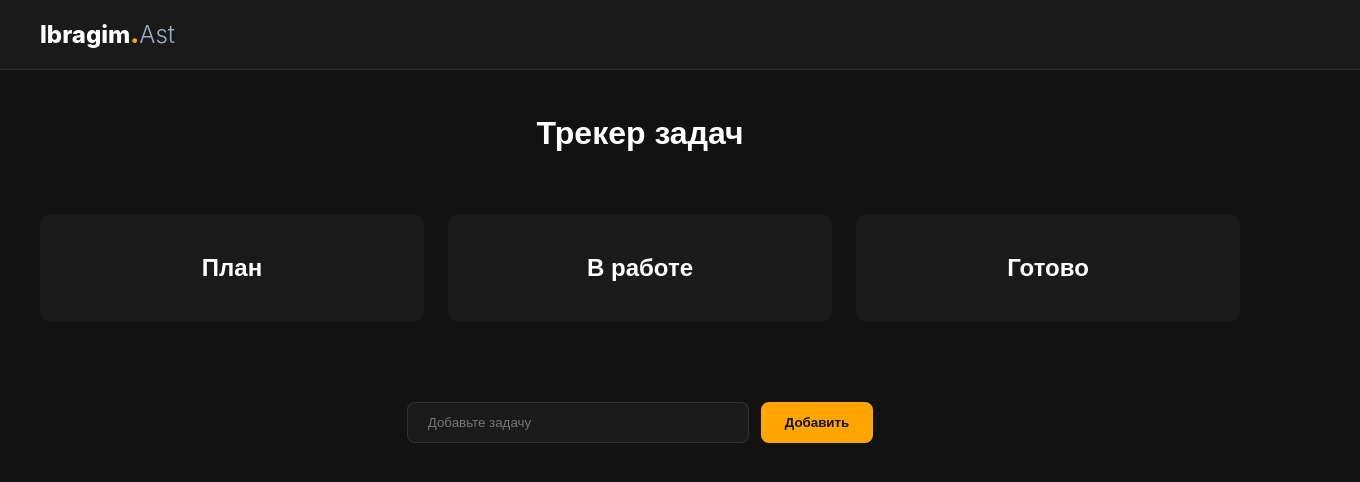
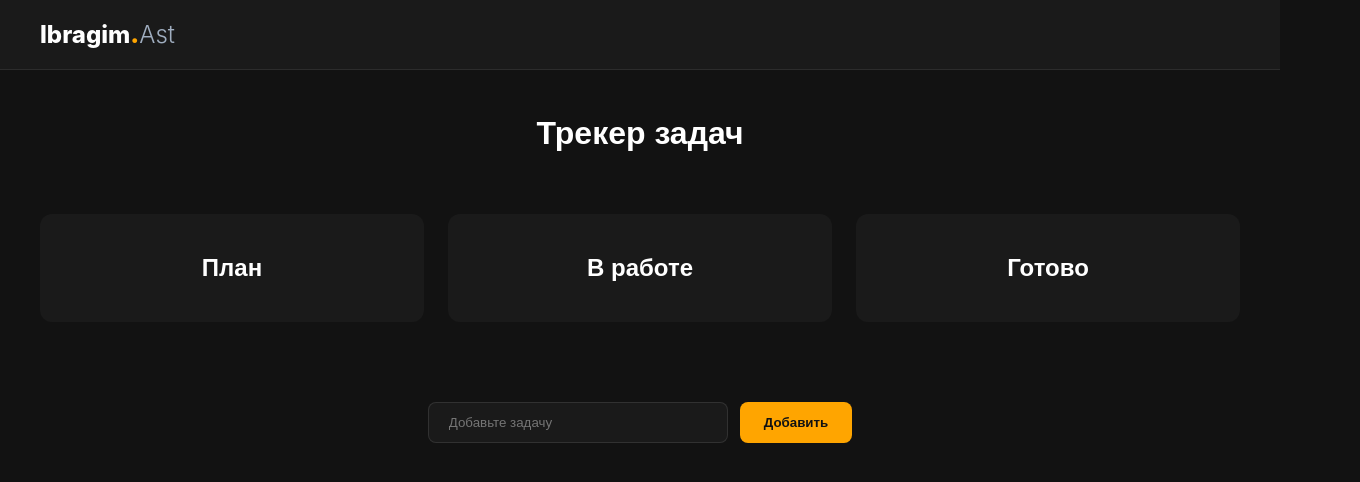
Before and after one commit to ibragim-ast/kanban-board, a React (Vite) app: page / in a window 1280 px wide. Shown: the top 482 px of the page, 1360 px wide, since content can reach past the window. Built offline with nearby package versions, Linux system fonts and the light colour scheme.

Commit message:
Исправлен баг адаптива

```diff
--- a/src/components/AddTask.module.css
+++ b/src/components/AddTask.module.css
@@ -11,9 +11,11 @@
   border: 1px solid rgba(255, 255, 255, 0.1);
   border-radius: 8px;
   padding: 12px 20px;
-  width: 300px;
   outline: none;
   transition: 0, 3s;
+  width: 100%;
+  max-width: 300px;
+  box-sizing: border-box;
 }
 
 .input:focus {
--- a/src/components/Header.module.css
+++ b/src/components/Header.module.css
@@ -1,10 +1,10 @@
 .header {
   display: flex;
   padding: 20px 40px;
-  width: 100%;
   background-color: #1a1a1a;
   border-bottom: 1px solid rgba(255, 255, 255, 0.08);
   margin-bottom: 24px;
+  box-sizing: border-box;
 }
 
 .logo {
```
